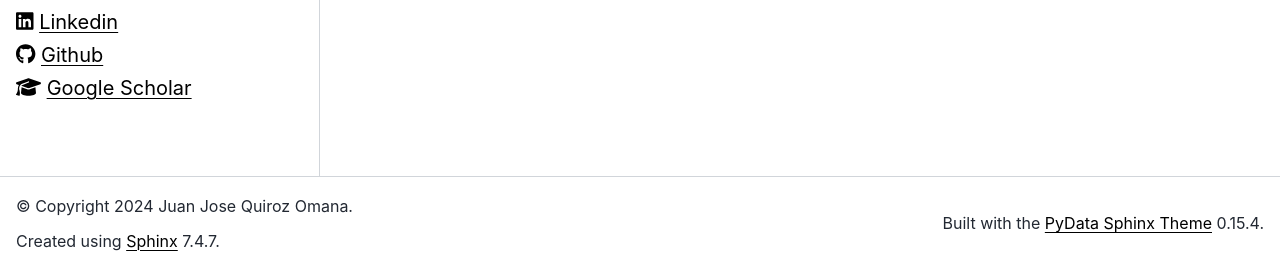
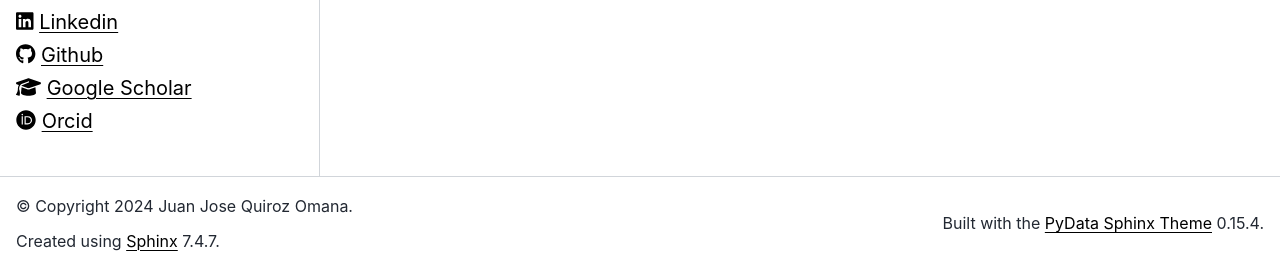
Before and after one commit to juanjqo/pydata_cv_template, a Sphinx documentation site: the page built from docs/section_a/index.rst, in a window 1280 px wide and 948 px high. Shown: the part 678-945 px from the top of the window. Built offline with Sphinx 7.4.7 and the PyData theme 0.15.4, drawn with Linux system fonts in a browser that asks for light colours.

Commit message:
updated the side bar

```diff
--- a/docs/_templates/test.html
+++ b/docs/_templates/test.html
@@ -39,6 +39,11 @@
 <p style="color:black;text-align:left;font-size:20px;margin: 0px 0px 0px 0px;">
     <i class="fa-solid fa-graduation-cap"></i> <a href="https://scholar.google.com/citations?user=anH1p78AAAAJ&hl=es">Google Scholar
 </a>
+
+<p style="color:black;text-align:left;font-size:20px;margin: 0px 0px 0px 0px;">
+    <i class="fa-brands fa-orcid"></i> <a href="https://orcid.org/0000-0002-0664-139X">Orcid
+</a>
+
 </p>
 
 
```
